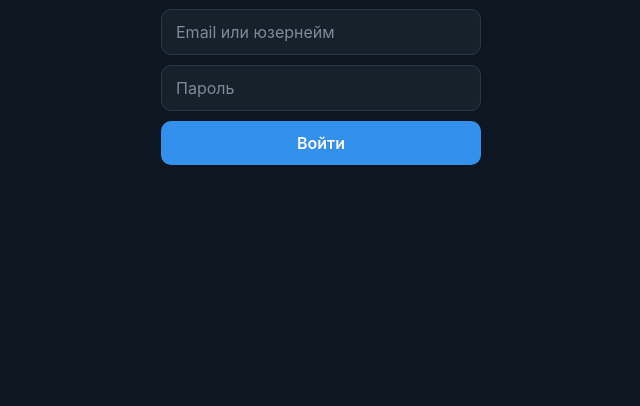
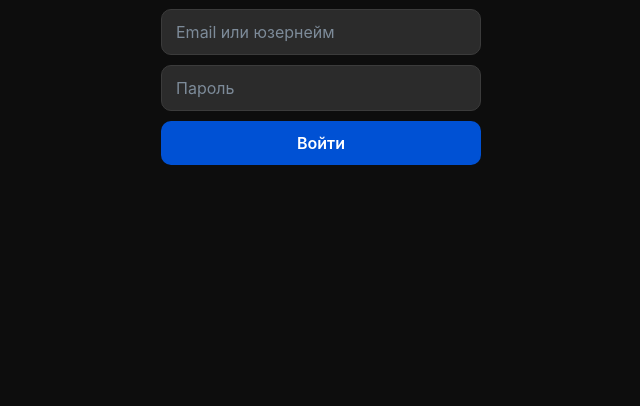
Before and after one commit to sashafystykan-web/hush, a website: page public/index.html in a window 1280 px wide. Shown: the part 394-800 px from the top of the page, without its empty margins (319-959 px from the left). Drawn offline with nearby package versions, Linux system fonts and the light colour scheme.

Commit message:
Update style.css

```diff
--- a/public/style.css
+++ b/public/style.css
@@ -5,13 +5,13 @@
 }
 
 :root {
-  --bg: #0e1621;
-  --bg-panel: #17212b;
-  --bg-elevated: #1f2a37;
-  --border: #2b3947;
+  --bg: #0d0d0d;
+  --bg-panel: #2b2b2b;
+  --bg-elevated: #565657;
+  --border: #3b3b3b;
   --text: #e6ebf0;
   --text-dim: #7d8b99;
-  --accent: #3390ec;
+  --accent: #0051d4;
   --accent-hover: #2b7fd6;
   --accent-soft: rgba(51, 144, 236, 0.15);
   --danger: #e05353;
```
